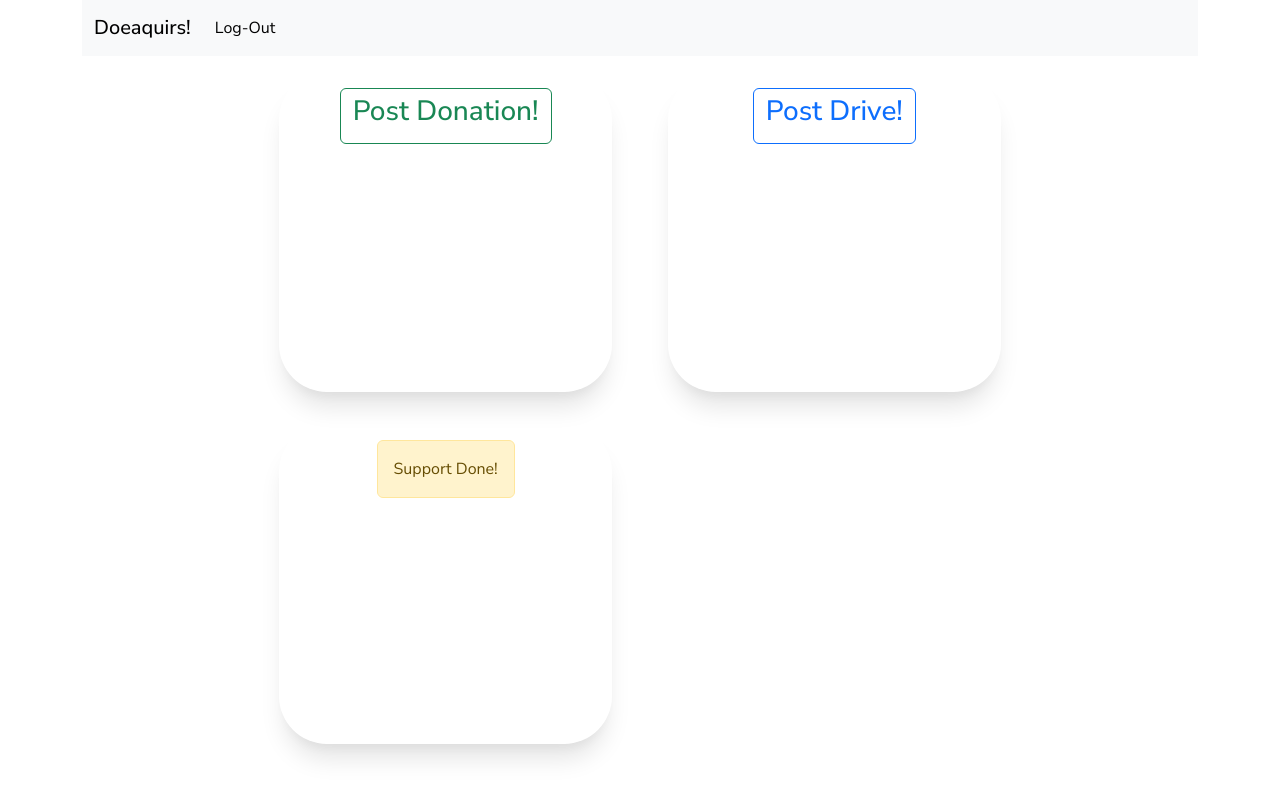
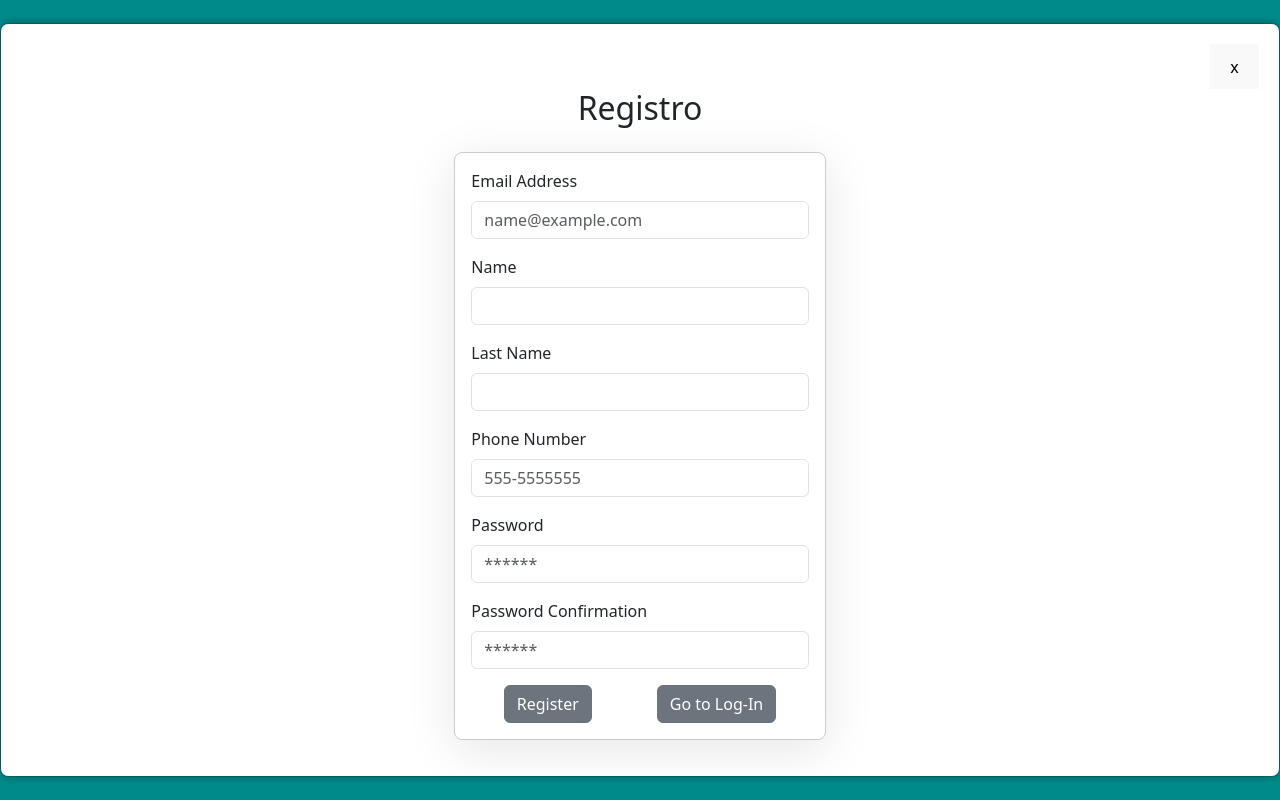
Before and after one commit to travs15/doeaquirs-UI, a Vue app: page /home in a window 1280 px wide. Both pictures are taken after a click on the button "Post Donation!". Built offline with nearby package versions, Linux system fonts and the light colour scheme.

Commit message:
refactor for home page and driveForm

```diff
--- a/src/components/DriveForm.vue
+++ b/src/components/DriveForm.vue
@@ -1,37 +1,80 @@
 <template>
-  <div class="registerFormContainer">
-    <h2>Registro</h2>
+    <div class="registerDriveFormContainer">
+        <h2>Register a Drive</h2>
         <form>
-        <div class="mb-3">
-            <label for="emailInput" class="form-label">Email Address</label>
-            <input type="email" class="form-control" id="emailInput" placeholder="name@example.com">
+            <div class="container">
+                <div class="row">
+                    <div class="col-12 col-sm-12 col-md-6">
+                        <h3>Starting Point</h3>
+                        <div class="mb-5">
+                            <label for="startingState" class="form-label">State</label>
+                            <select v-model="startingPoint.startingState" class="form-control" id="startingState">
+                                <option disabled value="">Pick a State</option>
+                                <option value="1">1</option>
+                                <option value="2">2</option>
+                                <option value="3">3</option>
+                            </select>
+                        </div>
+                        <div class="mb-5">
+                            <label for="startingAddress" class="form-label">Starting Address</label>
+                            <input type="text" class="form-control" id="startingAddress" placeholder="address" v-model="startingPoint.startingAddress">
+                        </div>
+                        <div class="mb-5">
+                            <label for="startingTime" class="form-label">Starting Time</label>
+                            <input type="date" class="form-control" id="startingTime" placeholder="" v-model="startingPoint.startingTime">
+                        </div>
+                        <div class="mb-5">
+                            <label for="startingNotes" class="form-label">Notes</label>
+                            <textarea class="form-control" id="startingNotes" rows="3" v-model="startingPoint.startingNotes"></textarea>
+                        </div>
+                        <hr>
+                    </div>
+                    <div class="col-12 col-sm-12 col-md-6">
+                        <h3>Ending Point</h3>
+                        <div class="mb-5">
+                            <label for="endingState" class="form-label">State</label>
+                            <select v-model="endingPoint.endingState" class="form-control" id="endingState">
+                                <option disabled value="">Pick a State</option>
+                                <option value="1">1</option>
+                                <option value="2">2</option>
+                                <option value="3">3</option>
+                            </select>
+                        </div>
+                        <div class="mb-5">
+                            <label for="endingAddress" class="form-label">Ending Address</label>
+                            <input type="text" class="form-control" id="endingAddress" placeholder="address" v-model="endingPoint.endingAddress">
+                        </div>
+                        <div class="mb-5">
+                            <label for="endingTime" class="form-label">Ending Time</label>
+                            <input type="date" class="form-control" id="endingTime" placeholder="" v-model="endingPoint.endingTime">
+                        </div>
+                        <div class="mb-5">
+                            <label for="endingNotes" class="form-label">Notes</label>
+                            <textarea class="form-control" id="endingNotes" rows="3" v-model="endingPoint.endingNotes"></textarea>
+                        </div>
+                        <hr>
+                    </div>
+                </div>
             </div>
             <div class="mb-3">
-            <label for="nameInput" class="form-label">Name</label>
-            <input type="text" class="form-control" id="nameInput" placeholder="">
+                <label for="vehicletypeSelect" class="form-label">Vehicle Type</label>
+                <select v-model="vehicleType" class="form-control" id="vehicletypeSelect">
+                    <option disabled value="">Pick a type</option>
+                    <option value="car">Car</option>
+                    <option value="truck">Truck</option>
+                    <option value="plane">Plane</option>
+                </select>
             </div>
             <div class="mb-3">
-            <label for="lastNameInput" class="form-label">Last Name</label>
-            <input type="text" class="form-control" id="lastNameInput" placeholder="">
-        </div>
-        <div class="mb-3">
-            <label for="phoneInput" class="form-label">Phone Number</label>
-            <input type="tel" class="form-control" id="phoneInput" placeholder="555-5555555">
-        </div>
-        <div class="mb-3">
-            <label for="passwordInput" class="form-label">Password</label>
-            <input type="password" class="form-control" id="passwordInput" placeholder="******">
-        </div>
-        <div class="mb-3">
-            <label for="passwordConfirmInput" class="form-label">Password Confirmation</label>
-            <input type="password" class="form-control" id="passwordConfirmInput" placeholder="******">
+                <label for="driveDescription" class="form-label">Description</label>
+                <textarea class="form-control" id="driveDescription" rows="3" v-model="driveDescription"></textarea>
             </div>
             <div class="buttonsContainer">
-            <button type="button" class="btn btn-secondary" @click="register">
-                Register
+                <button type="button" class="btn btn-secondary" @click="registerDrive">
+                    Register Drive!
                 </button type="button">
-            <button type="button" class="btn btn-secondary" @click="login">
-                 Go to Log-In
+                <button type="button" class="btn btn-danger" @click="emitCancel">
+                    Cancel
                 </button type="button">
             </div>
         </form>
@@ -42,21 +85,30 @@
 export default {
     data() {
         return {
-            email: '',
-            name: '',
-            lastName: '',
-            phoneNumber: '',
-            password: '',
-            passwordConfirm: '',
+            vehicleType: '',
+            driveDescription: '',
+            startingPoint: {
+                startingState: '',
+                startingAddress: '',
+                startingTime: '',
+                startingNotes: '',
+            },
+            endingPoint: {
+                endingState: '',
+                endingAddress: '',
+                endingTime: '',
+                endingNotes: '',
+            },
         }
     },
     methods: {
-        register() {
+        registerDrive() {
             // TODO Implement registration functionality here
             this.$router.push('/home');
         },
-        login() {
-            this.$router.push('/login')
+        emitCancel() {
+            // TODO post
+            this.$emit('cancel-post');
         },
     }
 }
@@ -66,7 +118,7 @@ export default {
 
 <style scoped>
 /* Your light theme styles */
-.registerFormContainer {
+.registerDriveFormContainer {
     display: flex;
     flex-direction: column;
     align-items: center;
@@ -78,24 +130,10 @@ export default {
 form {
     border: 0.5px solid #ccc;
     border-radius: .5em;
-    width: 30%;
+    width: 80%;
     box-shadow: rgba(0, 0, 0, 0.1) 0px 10px 50px;
     margin: 1em;
     padding: 1em;
-}
-
-.button {
-    margin: 0.5em;
-    font-weight: 900;
-    width: 40%;
-}
-
-.dateContainer {
-    display: flex;
-    flex-direction: row;
-    align-items: center;
-    justify-content: center;
-    width: 100%;
 }
 
 .buttonsContainer {
--- a/src/components/Modal.vue
+++ b/src/components/Modal.vue
@@ -1,6 +1,5 @@
-Copy code
 <template>
-    <div class="modal" v-if="show">
+    <div class="modal" v-if="showModal">
         <div class="modal-content">
             <div class="closeSection">
                 <button @click="closeModal">
@@ -14,17 +13,26 @@ Copy code
     </div>
 </template>
 
-<script setup>
-import { ref } from 'vue';
-
-const emit = defineEmits(['closeModal'])
-
-const props = defineProps({
-    show: Boolean,
-});
-const closeModal = () => {
-    emit('closeModal');
-};
+<script>
+export default {
+    props: {
+        showModal: {
+            type: Boolean,
+            required: true
+        }
+    },
+    watch: {
+        showModal(oldVal, newVal) {
+            console.log('oldVal', oldVal);
+            console.log('newVal', newVal);
+        }
+    },
+    methods: {
+        closeModal() {
+            this.$emit('closeModal');
+        }
+    }
+}
 
 </script>
 
@@ -36,10 +44,10 @@ const closeModal = () => {
     left: 0;
     width: 100%;
     height: 100%;
-    display: flex;
+    display: flex !important;
     align-items: center;
     justify-content: center;
-    z-index: 5000;
+    z-index: 9999;
     background: darkcyan;
 }
 
@@ -48,6 +56,7 @@ const closeModal = () => {
     padding: 20px;
     border-radius: 8px;
     box-shadow: 0 0 10px rgba(0, 0, 0, 0.3);
+    overflow-y: scroll;
 }
 
 .modal-inner {
--- a/src/views/HomeView.vue
+++ b/src/views/HomeView.vue
@@ -1,4 +1,19 @@
 <template>
+    <Modal
+        v-bind:show-modal="displayDriveModal"
+        v-on:close-modal="closeDriveFormModal">
+        <DriveForm
+            v-on:drive-posted="handlePostDrive"
+            v-on:cancel-post="closeDriveFormModal"></DriveForm>
+    </Modal>
+    <Modal
+        v-bind:show-modal="displayDonationModal"
+        v-on:close-modal="closeDonnationFormModal">
+        <DonationForm
+            v-on:donation-posted="handlePostDonation"
+            v-on:cancel-post="closeDonnationFormModal">
+        </DonationForm>
+    </Modal>
     <div class="homeContainer">
         <div class="container">
             <nav class="navbar navbar-expand-lg navbar-light bg-light">
@@ -10,6 +25,18 @@
                     <div class="collapse navbar-collapse" id="navbarNav">
                     <ul class="navbar-nav">
                         <li class="nav-item">
+                            <a class="nav-link active" aria-current="page" href="#" @click="handleFilter('donation')"><span>Donations</span> </a>
+                        </li>
+                        <li class="nav-item">
+                            <a class="nav-link active" aria-current="page" href="#" @click="handleFilter('drive')"><span>Drives</span> </a>
+                        </li>
+                        <li class="nav-item">
+                            <a class="nav-link active" aria-current="page" href="#" @click="handleFilter('support')"><span>Support Done</span></a>
+                        </li>
+                        <li class="nav-item">
+                            <a class="nav-link active" aria-current="page" href="#" @click="handleFilter('general')"><span>General</span> </a>
+                        </li>
+                        <li class="nav-item">
                             <a class="nav-link active" aria-current="page" href="#" @click="handleSignOut">Log-Out</a>
                         </li>
                     </ul>
@@ -17,23 +44,23 @@
                 </div>
             </nav>
         </div>
-        <div class="buttonsContainer container">
+        <div class="container">
             <div class="row">
-                <div class="col-12 col-sm-12 col-md-6">
+                <div class="col-12 col-sm-12 col-md-6" v-show="displayDonations">
                     <div class="sectionContainer">
-                        <button type="button" class="btn btn-outline-success" @click="handlePostDonation">
+                        <button type="button" class="btn btn-outline-success" @click="openDonationFormModal">
                             <h3>Post Donation!</h3>
                         </button type="button">
                     </div>
                 </div>
-                <div class="col-12 col-sm-12 col-md-6">
+                <div class="col-12 col-sm-12 col-md-6" v-show="displayDrives">
                     <div class="sectionContainer">
-                        <button type="button" class="btn btn-outline-primary" @click="handlePostDrive">
+                        <button type="button" class="btn btn-outline-primary" @click="openDriveFormModal">
                             <h3>Post Drive!</h3>
                         </button type="button">
                     </div>
                 </div>
-                <div class="col-12 col-sm-12 col-md-6">
+                <div class="col-12 col-sm-12 col-md-6" v-show="displaySuppport">
                     <div class="sectionContainer">
                         <div class="alert alert-warning" role="alert">
                             Support Done!
@@ -47,44 +74,92 @@
 
 
 <script>
+import Modal from '../components/Modal.vue';
+import DriveForm from '../components/DriveForm.vue';
+import DonationForm from '../components/DonationForm.vue';
+
 export default {
+    components: {
+        Modal,
+        DriveForm,
+        DonationForm,
+    },
     data() {
         return {
             // email: '',
             // password: '',
             isLoggedIn: false,
-            showUserOptionsModal: false,
+            displayDriveModal: false,
+            displayDonationModal: false,
+            displayDonations: true,
+            displayDrives: true,
+            displaySuppport: true,
         }
     },
     methods: {
-        openUserOptionsModal() {
-            showUserOptionsModal.value = true;
+        openDriveFormModal() {
+            this.displayDriveModal = true;
         },
-        closeUserOptionsModal() {
-            showUserOptionsModal.value = false;
+        closeDriveFormModal() {
+            this.displayDriveModal = false;
+        },
+        openDonationFormModal() {
+            this.displayDonationModal = true;
+        },
+        closeDonnationFormModal() {
+            this.displayDonationModal = false;
         },
         handleSignOut() {
-            router.push('/login');
+            this.$router.push('/login');
         },
         handlePostDonation() {
+            console.log('donation');
             // TODO show modal with form
         },
         handlePostDrive() {
             // TODO show modal with form
-        }
+        },
+        handleFilter(show) {
+            console.log('show');
+            switch (show) {
+                case 'general':
+                        this.displayDonations = true;
+                        this.displayDrives = true;
+                        this.displaySuppport = true;
+                    break;
+                case 'donation':
+                        this.displayDonations = true;
+                        this.displayDrives = false;
+                        this.displaySuppport = false;
+                    break;
+                case 'drive':
+                        this.displayDonations = false;
+                        this.displayDrives = true;
+                        this.displaySuppport = false;
+                    break;
+                case 'support':
+                        this.displayDonations = false;
+                        this.displayDrives = false;
+                        this.displaySuppport = true;
+                    break;
+            }
+        },
     }
 }
 </script>
 
 <style scoped>
 .homeContainer {
+    display: flex;
+    flex-direction: column;
+    align-items: flex-start;
     width: 100%;
     height: 100vh;
 }
 
 .buttonsContainer {
     display: flex;
-    flex-direction: row;
+    flex-direction: column;
     width: 100%;
     justify-content: space-evenly;
     align-items: center;
```
Lines whose indentation alone changed are shown as unchanged.
